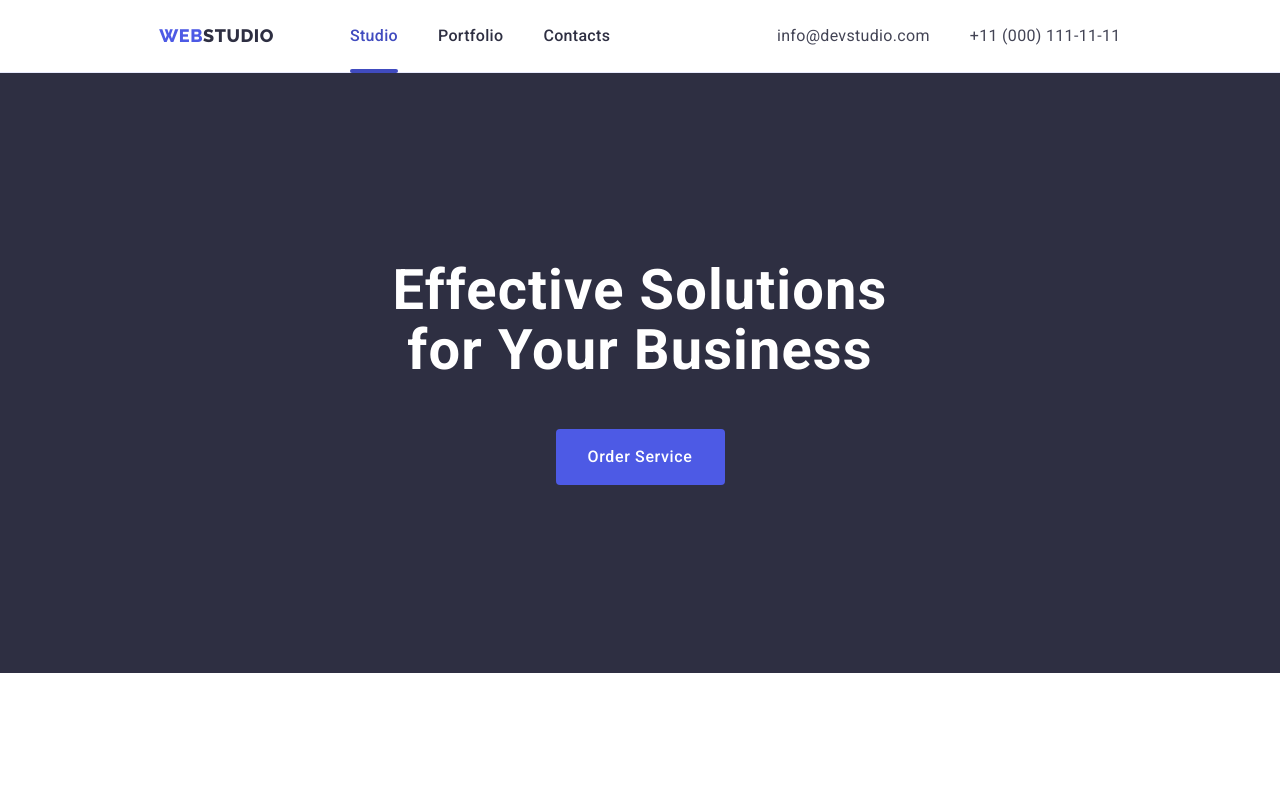
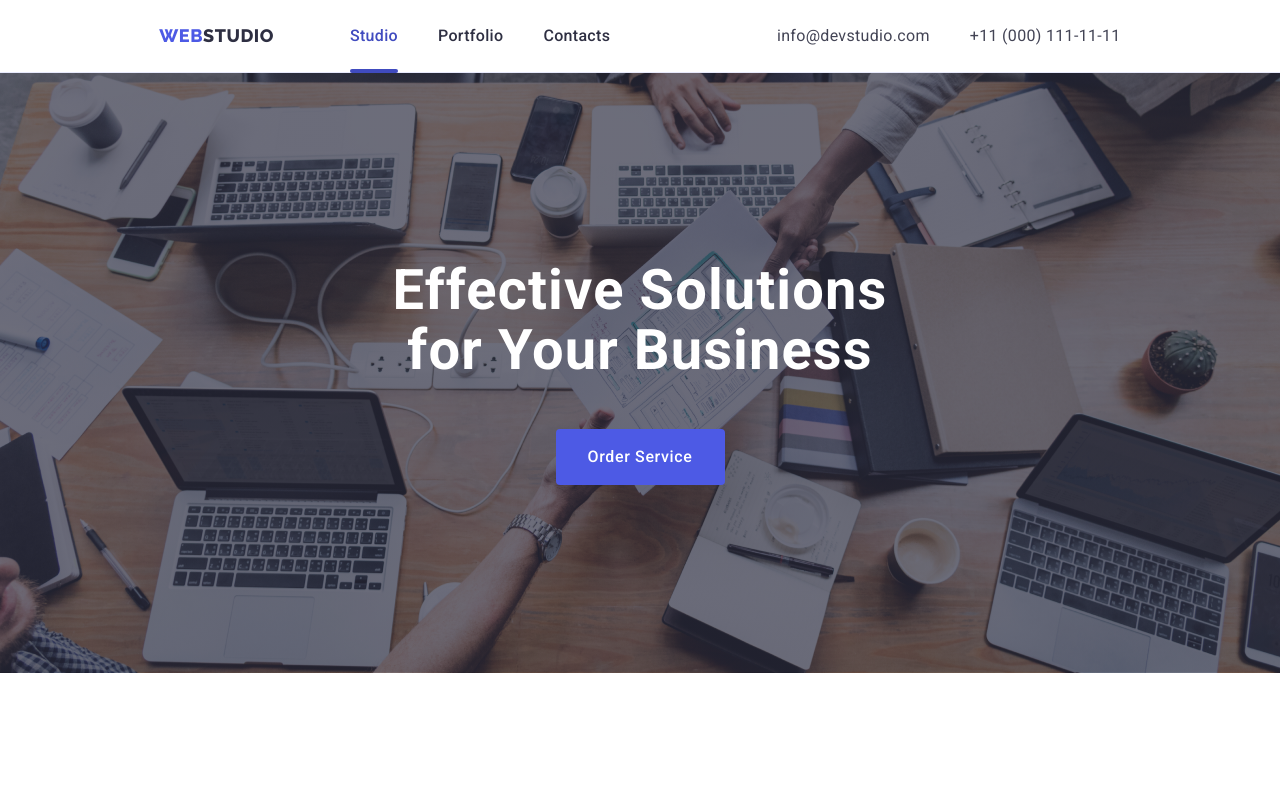
Before and after one commit to joohny7/goit-markup-hw-07, a plain HTML site: page index.html in a window 1280 px wide. Shown: the top 789 px of the page. Drawn offline with nearby package versions, Linux system fonts and the light colour scheme.

Commit message:
Update styles.css

```diff
--- a/css/styles.css
+++ b/css/styles.css
@@ -188,7 +188,7 @@ img {
 .hero-image {
     background-color: var(--logo-color2);
     padding: 188px 0;
-    background-image: linear-gradient(rgba(46, 47, 66, 0.7), rgba(46, 47, 66, 0.7)), url("./images/people-office.jpg");
+    background-image: linear-gradient(rgba(46, 47, 66, 0.7), rgba(46, 47, 66, 0.7)), url("../images/people-office.jpg");
     background-repeat: no-repeat;
     background-size: cover;
     background-position: center;
```
